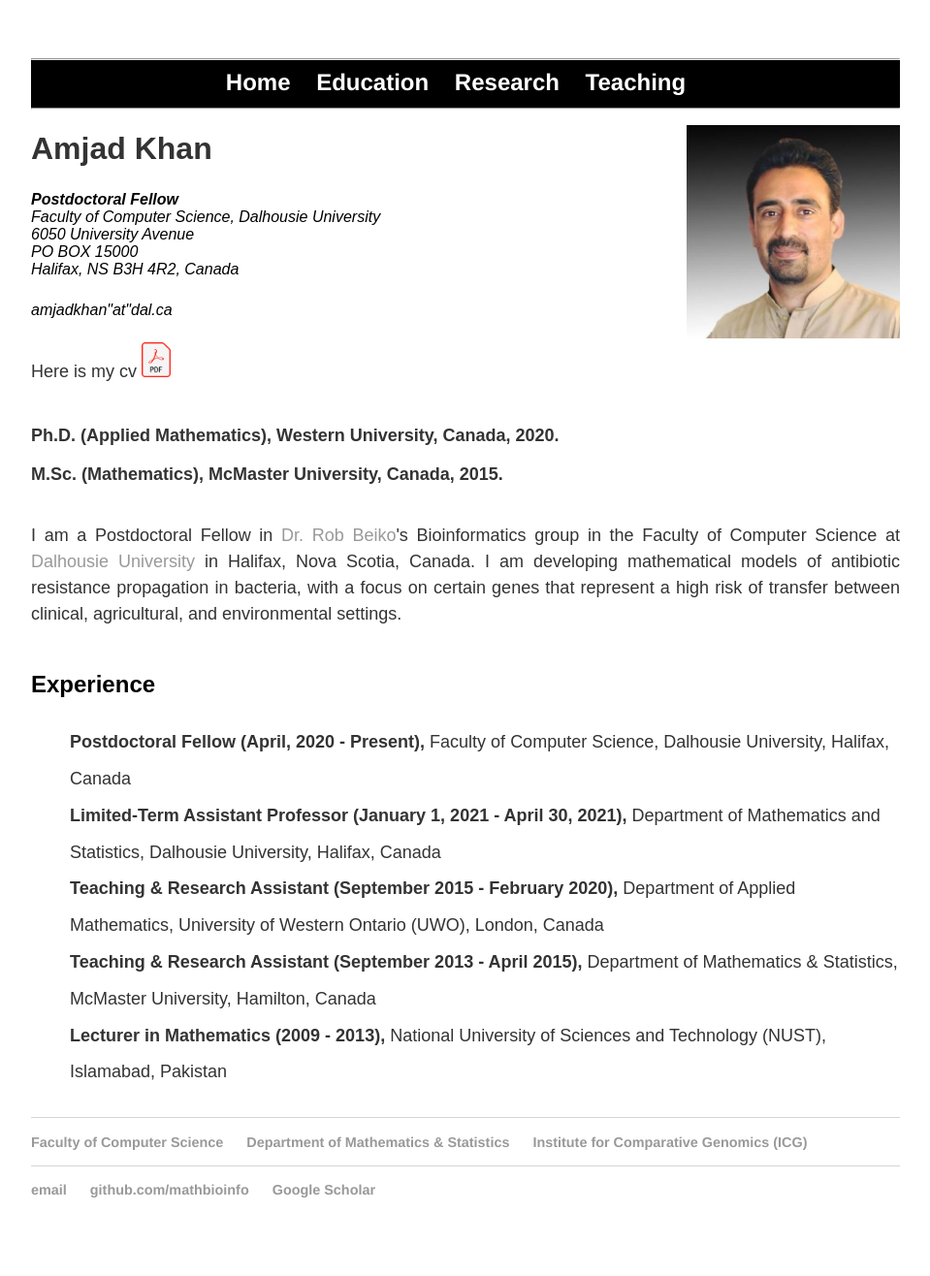
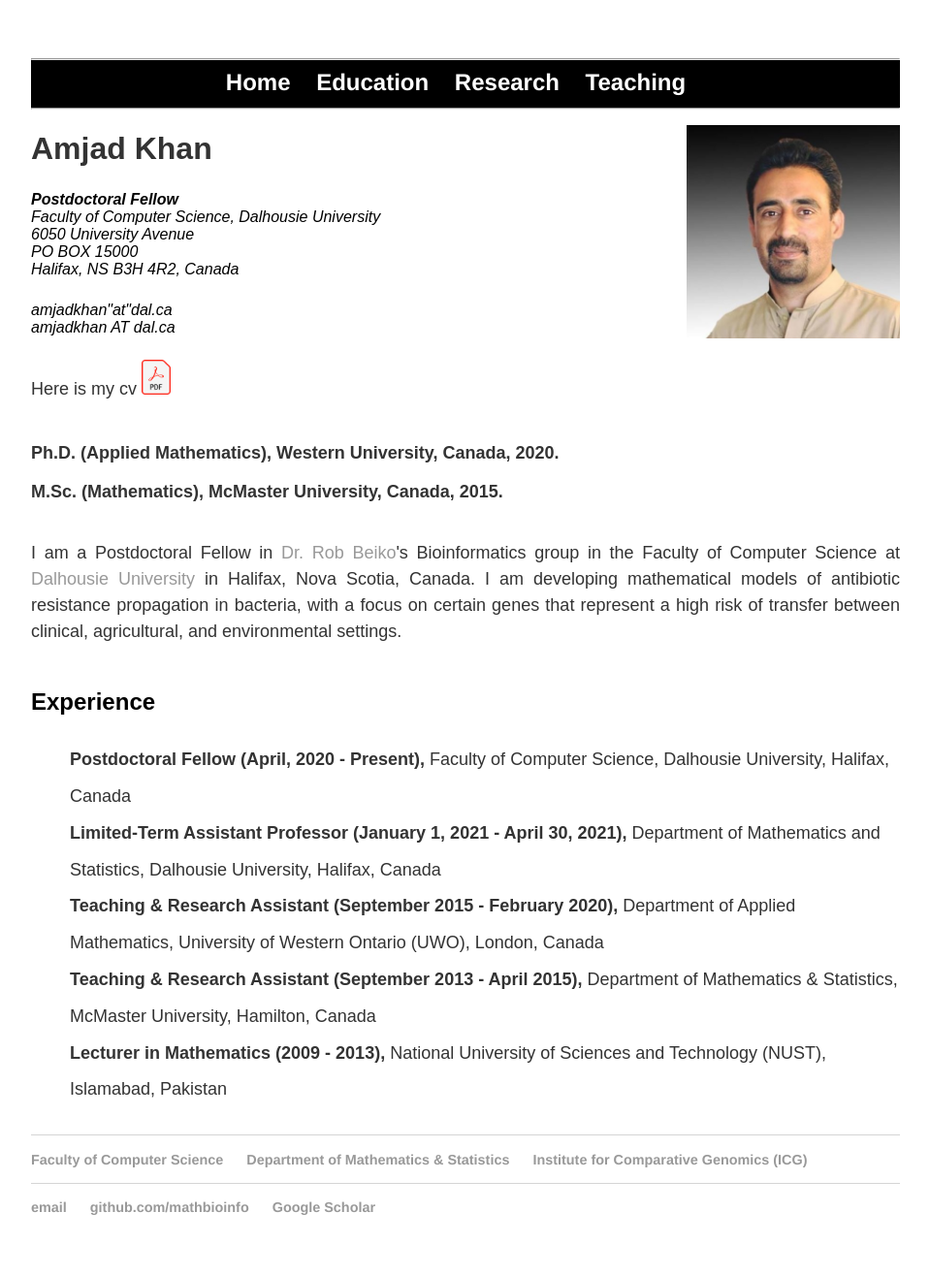
Before and after one commit to MathBioInfo/amjadkhan, a Jekyll site: the page index.html, which Jekyll copies as it is, in a window 1280 px wide. Shown: the whole page at 97% size, without its empty margins (160-1119 px from the left). Built offline with Jekyll 4.4.1, drawn with Linux system fonts in a browser that asks for light colours.

Commit message:
Update index.html

```diff
--- a/index.html
+++ b/index.html
@@ -42,6 +42,7 @@
 			Halifax, NS B3H 4R2, Canada<br> </p>
 			<!--<abbr title="phone">P:</abbr> <br>-->
 			<span class="obfuscate">amjadkhan"at"dal.ca</span>
+			<div class="et_pb_blurb_description">amjadkhan AT dal.ca</p></div>
 			</address>
 			<p><font size="4"> Here is my cv
 			<a href="cv.pdf" target="_blank">
```
